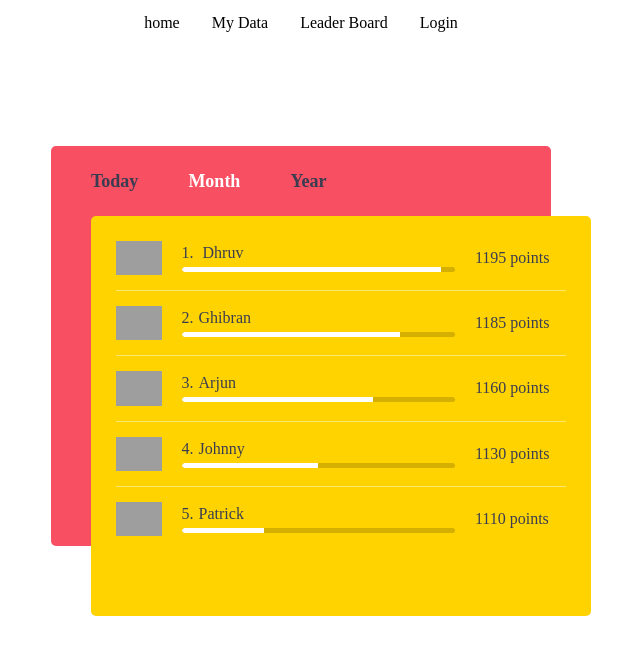
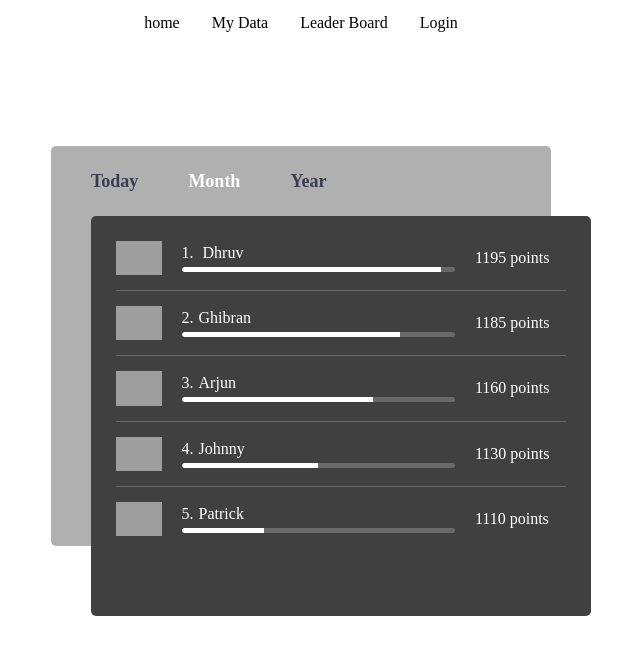
Before and after one commit to rakshan-k/20CYS202-UID, a plain HTML site: page Mini-Project/leaderboard.html in a window 1280 px wide. Shown: the whole page, without its empty margins (339-979 px from the left). Drawn offline with Linux system fonts and the light colour scheme; grey boxes are pictures that could not be loaded.

Commit message:
change theme of leaderboard

```diff
--- a/Mini-Project/leaderboard.css
+++ b/Mini-Project/leaderboard.css
@@ -21,10 +21,11 @@ body{
 	width: 500px;
 	height: 400px;
 	margin: 100px auto 0;
-	background: #f94f62;
+	background: #B0B0B0;
 	padding: 25px 40px;
 	position: relative;
 	border-radius: 5px;
+
 }
 
 .lboard_section .lboard_tabs ul{
@@ -48,7 +49,7 @@ body{
 	position: absolute;
 	top: 70px;
 	left: 40px;
-	background: #ffd300;
+	background: #404040;
 	width: 100%;
 	height: 100%;
 	border-radius: 5px;
@@ -62,7 +63,7 @@ body{
 	display: flex;
 	align-items: center;
 	padding: 15px 0;
-	border-bottom: 1px solid #ffe773;
+	border-bottom: 1px solid #696969;
 }
 
 .lboard_wrap .lboard_mem:first-child{
@@ -89,7 +90,7 @@ body{
 }
 
 .lboard_wrap .lboard_mem .name_bar p{
-	color: #3a3d51;
+	color: white;
 }
 
 .lboard_wrap .lboard_mem .name_bar p span{
@@ -98,13 +99,13 @@ body{
 
 .lboard_wrap .lboard_mem .points{
 	width: 100px;
-	color: #3a3d51;
+	color: white;
 }
 
 .lboard_wrap .lboard_mem .name_bar .bar_wrap{
 	width: 100%;
 	height: 5px;
-	background: #d5b000;
+	background: #696969;
 	margin-top: 5px;
 	border-radius: 5px;
 	position: relative;
--- a/Mini-Project/leaderboard.html
+++ b/Mini-Project/leaderboard.html
@@ -18,7 +18,7 @@
 </head>
 <body>
 
-<div class="wrapper">
+	<div class="wrapper">
 	<div class="lboard_section">
 		<div class="lboard_tabs">
 			<div class="tabs">
@@ -251,6 +251,6 @@
 	</div>
 </div>
 
-<script src="leaderboard.js"></script>
+<script src="scripts.js"></script>
 </body>
 </html>
```
